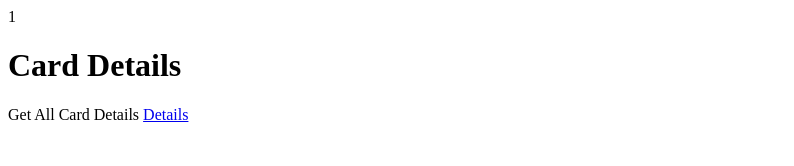
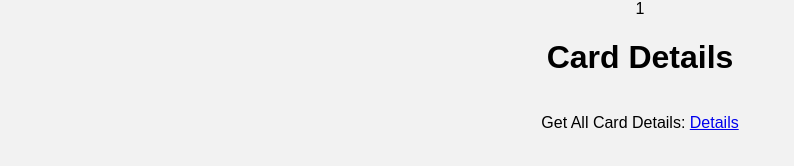
Before and after one commit to Dmerck225/deckmaster-backend, a website: page public/index.html in a window 1280 px wide. Shown: the whole page, without its empty margins (0-794 px from the left). Drawn offline with Linux system fonts and the light colour scheme.

Commit message:
changing port

```diff
--- a/public/index.html
+++ b/public/index.html
@@ -1,13 +1,13 @@
 <!DOCTYPE html>
 <html>
     <head>
-        <link rel="stylesheet" href="style.css">
+        <link rel="stylesheet" href="styles.css">
     </head>
     <body>
 1       <h1>Card Details</h1>
 
         <section>
-            <p>Get All Card Details
+            <p>Get All Card Details:
                 <a href="/api/cards">Details</a>
             </p>
         </section>
--- a/public/styles.css
+++ b/public/styles.css
@@ -0,0 +1,14 @@
+:root {
+    --primary-color: #f2f2f2;
+}
+
+body {
+    background-color: var(--primary-color);
+    font-family: Arial, sans-serif;
+    margin: 0;
+    padding: 0;
+    display: flex;
+    flex-direction: column;
+    align-items: center;
+    height: 100vh;
+}
--- a/server.js
+++ b/server.js
@@ -3,7 +3,7 @@ const cors = require("cors");
 const app = express();
 app.use(cors());
 app.use(express.static("public"));
-const PORT = process.env.PORT || 3001;
+const PORT = process.env.PORT || 3000;
 
 // Sample data
 let cards = [
```
